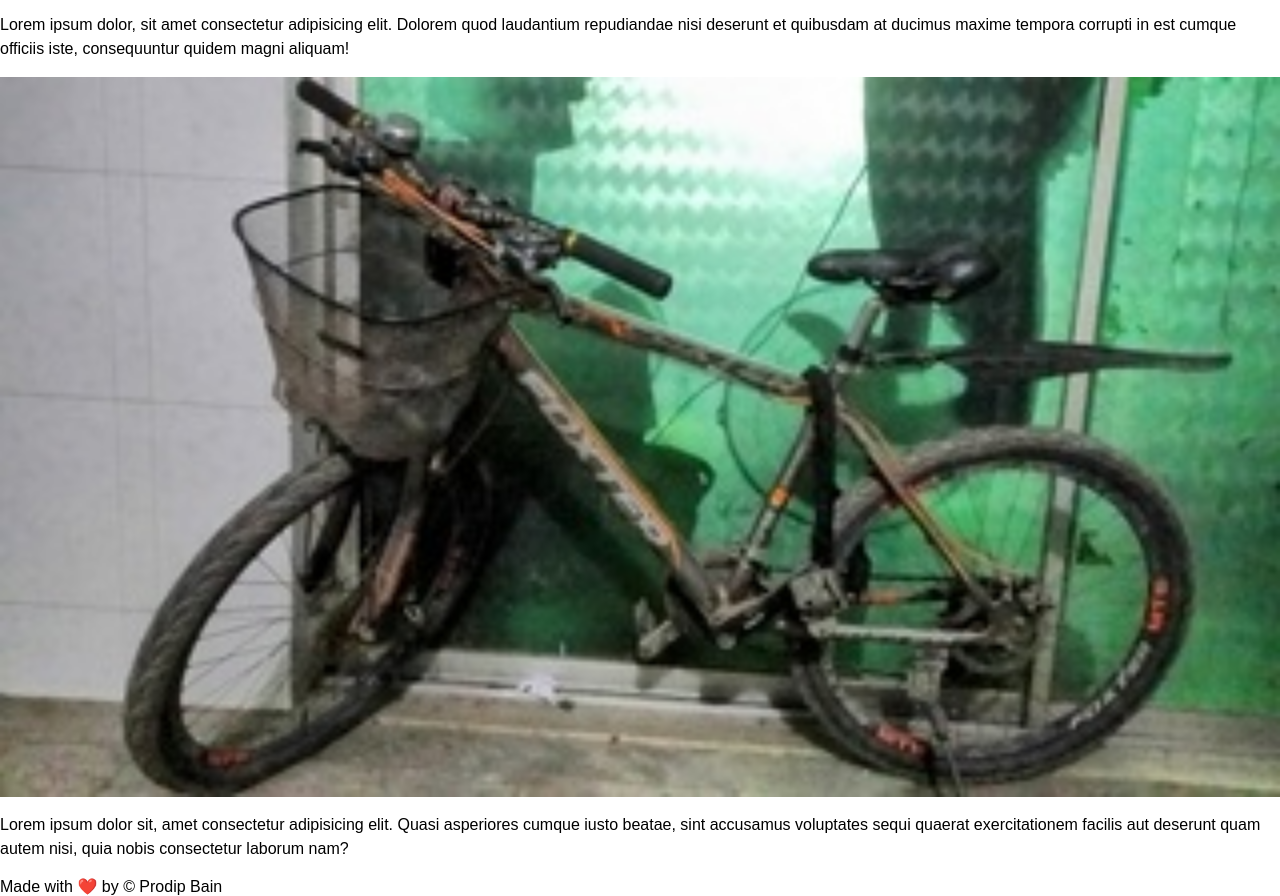
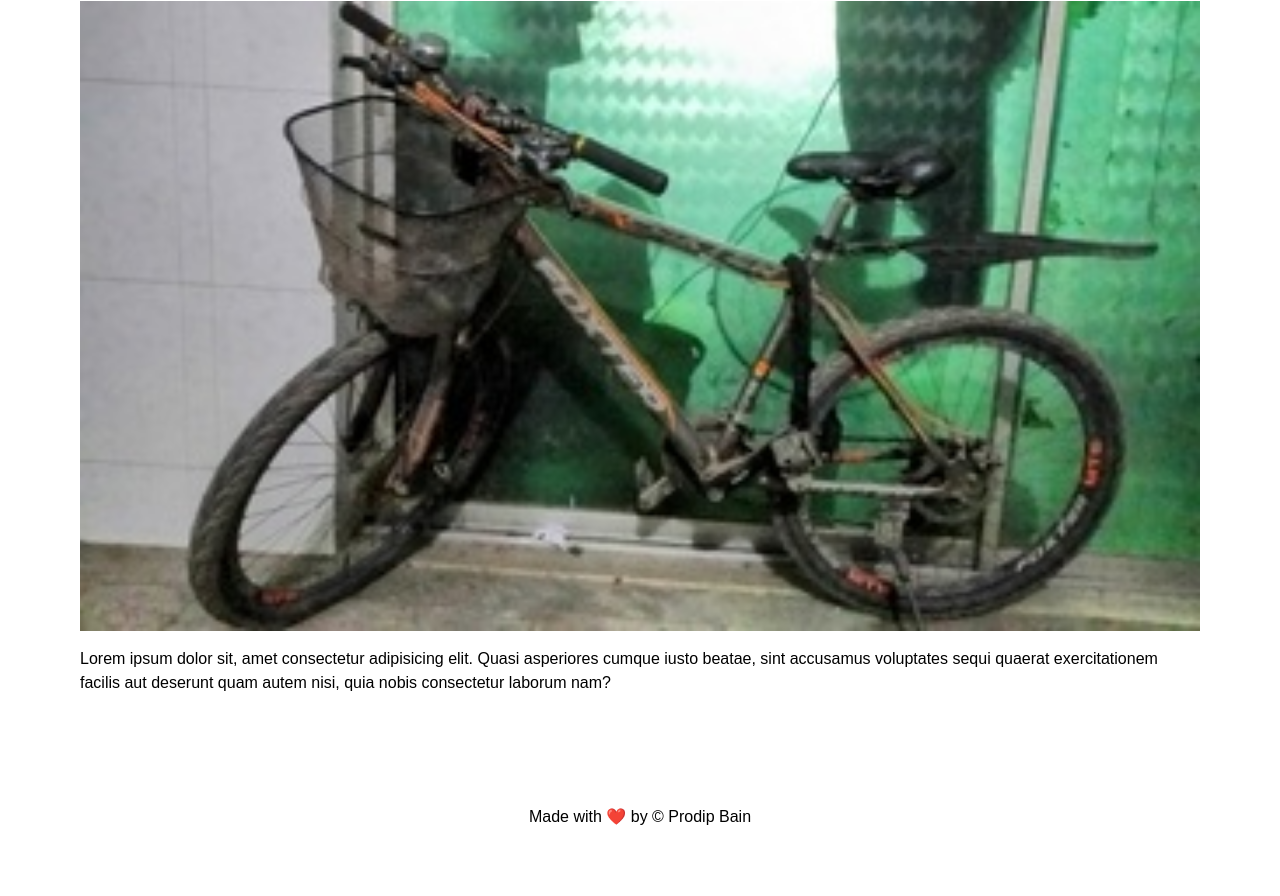
Before and after one commit to pbain63/Website-by-responsive-html-images, a plain HTML site: page index.html in a window 1280 px wide. Shown: the part 2660-3556 px from the top of the page. After the commit the page ends 3502 px from the top, so only its background shows below. Drawn offline with Linux system fonts and the light colour scheme.

Commit message:
Add padding to the section in styles.css

```diff
--- a/styles.css
+++ b/styles.css
@@ -6,8 +6,7 @@ body {
   margin: 0;
   font-family: sans-serif;
 }
-header img{
-
+header img {
   /* max-width: 100%; */
   /* height: 200px; */
   /* height: 20rem; */
@@ -15,13 +14,27 @@ header img{
   /* background-size:cover; */
   /* background-position:center; */
 }
+section {
+  padding: 5em;
+}
 h1 {
   /* color: red; */
 }
 p {
-    line-height: 1.5;
+  line-height: 1.5;
 }
 img {
-    display: block;
-    width: 100%;
+  display: block;
+  width: 100%;
 }
+
+h1,
+footer {
+  text-align: center;
+}
+footer {
+  padding: 1em;
+}
+span {
+  color: red;
+}
```
